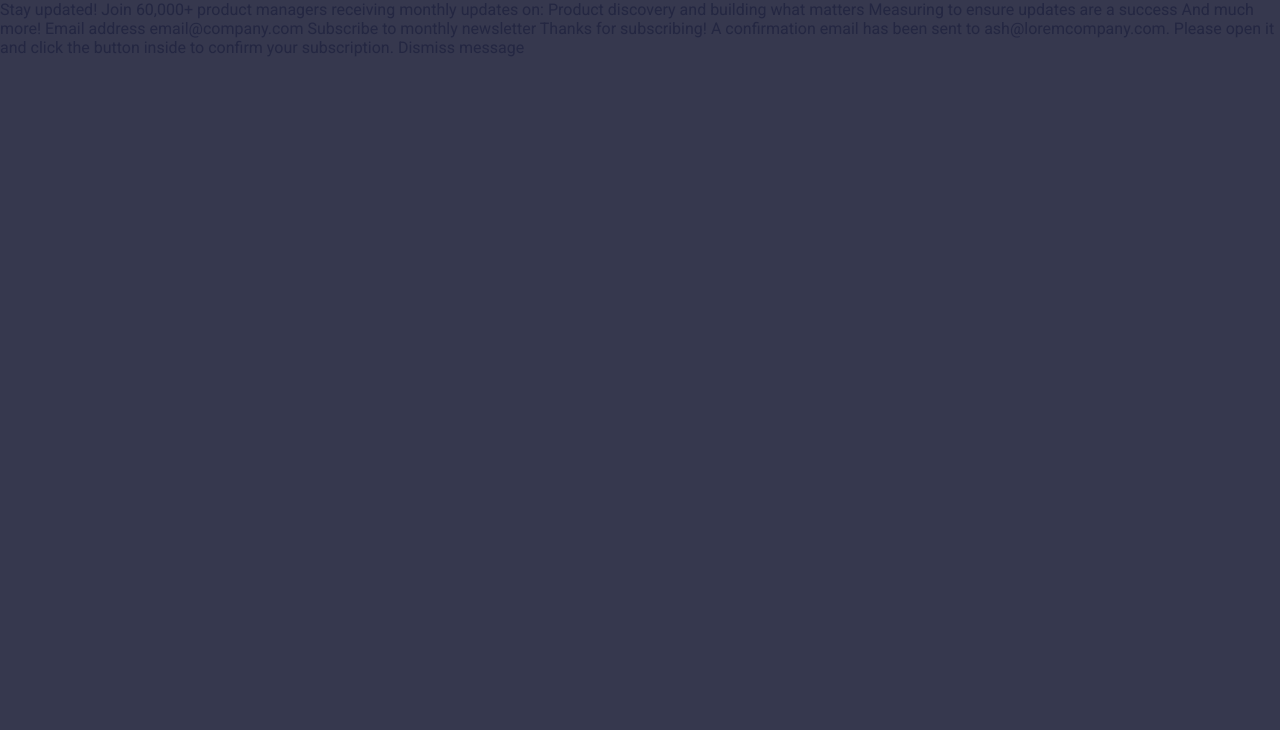
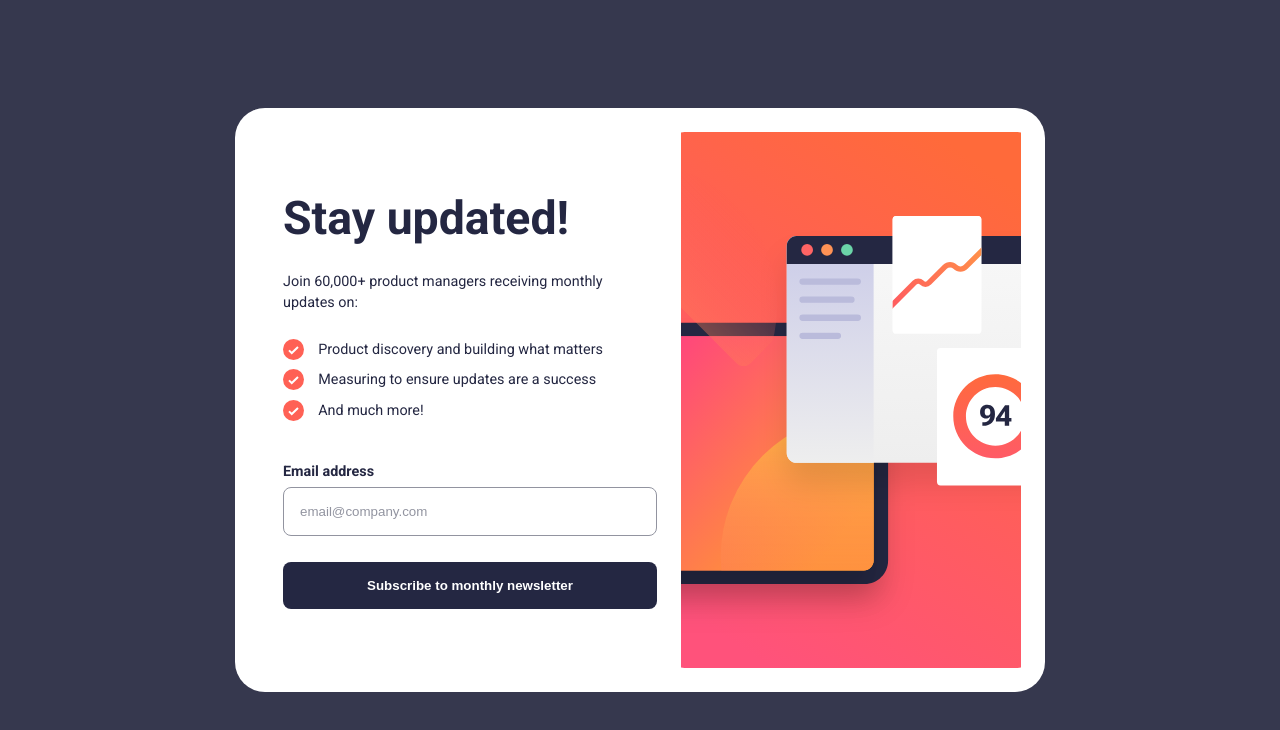
Before and after one commit to shakthi2003gh/FrontendMentor-newsletter-signup-page, a plain HTML site: page index.html in a window 1280 px wide. Drawn offline with Linux system fonts and the light colour scheme.

Commit message:
Create landing page

```diff
--- a/index.css
+++ b/index.css
@@ -2,10 +2,11 @@
 
 :root {
   --clr-primary: hsl(234, 29%, 20%);
-  --clr-secondary: hsl(4, 100%, 67%);
   --clr-accent: hsl(231, 7%, 60%);
+  --clr-error: hsl(4, 100%, 67%);
   --clr-white: hsl(0, 0%, 100%);
   --bg: hsl(235, 18%, 26%);
+  --bg-error: hsla(4, 100%, 67%, 0.15);
 }
 
 *,
@@ -15,8 +16,167 @@
 }
 
 body {
+  font-size: 0.9rem;
   font-family: "Roboto", sans-serif;
+  line-height: 2.6ch;
   margin: 0;
   color: var(--clr-primary);
   background-color: var(--bg);
 }
+
+[hidden] {
+  display: none !important;
+  opacity: 0;
+  height: 0;
+}
+
+h1,
+p {
+  margin: 0;
+}
+
+h1 {
+  line-height: normal;
+}
+
+.landing-page {
+  min-height: 100dvh;
+  background-color: var(--clr-white);
+}
+
+picture img {
+  width: 100%;
+  object-fit: cover;
+}
+
+@media (width > 650px) {
+  body {
+    display: grid;
+    place-content: center;
+    min-height: 100dvh;
+  }
+
+  h1 {
+    font-size: 2.9rem;
+  }
+
+  .landing-page {
+    display: flex;
+    flex-direction: row-reverse;
+    justify-content: space-between;
+    max-width: 810px;
+    min-height: auto;
+    max-height: 593px;
+    padding: 1.5rem;
+    margin-block: 1.5rem;
+    border-radius: 30px;
+  }
+
+  picture img {
+    height: 100%;
+  }
+}
+
+.content {
+  padding: 1.5rem;
+}
+
+.content h1 {
+  margin-block: 0 1.6rem;
+}
+
+.content ul {
+  display: grid;
+  gap: 0.5rem;
+  padding-left: 2.2rem;
+  margin-block: 1.6rem;
+}
+
+.content li {
+  position: relative;
+  list-style: none;
+}
+
+.content li::before {
+  position: absolute;
+  left: -2.2rem;
+  content: url(./assets/icon-list.svg);
+}
+
+@media (width>650px) {
+  .content {
+    align-self: center;
+  }
+
+  .content ul {
+    gap: 0.6rem;
+    margin-bottom: 2.5rem;
+  }
+}
+
+.input-group {
+  display: grid;
+  grid-template-areas:
+    "label error"
+    "input input";
+  gap: 5px;
+  margin-bottom: 1.6rem;
+}
+
+.input-group label {
+  grid-area: label;
+  font-weight: 700;
+}
+
+.input-group input {
+  grid-area: input;
+  width: 100%;
+  padding: 1.2em;
+  border: 1px solid var(--clr-accent);
+  border-radius: 8px;
+  outline: none;
+}
+
+.input-group.invalid input {
+  color: var(--clr-error);
+  border-color: var(--clr-error);
+  background-color: var(--bg-error);
+}
+
+.input-group input::placeholder {
+  color: var(--clr-accent);
+}
+
+.input-group.input-group.invalid input::placeholder {
+  color: var(--clr-error);
+}
+
+.input-group:not(.invalid) input:hover {
+  border-color: var(--clr-primary);
+}
+
+.input-group .error {
+  display: none;
+  grid-area: error;
+  text-align: right;
+  color: var(--clr-error);
+}
+
+.input-group.invalid .error {
+  display: block;
+}
+
+button {
+  font-weight: 700;
+  width: 100%;
+  padding: 1rem;
+  border: none;
+  border-radius: 8px;
+  color: var(--clr-white);
+  background-color: var(--clr-primary);
+}
+
+button:hover {
+  background: linear-gradient(to right, rgb(224, 81, 114), var(--clr-error));
+  cursor: pointer;
+}
--- a/index.html
+++ b/index.html
@@ -11,34 +11,42 @@
 </head>
 
 <body>
+  <div class="landing-page">
+    <picture>
+      <source media="(min-width:650px)" srcset="./assets/illustration-sign-up-desktop.svg">
+      <img src="./assets/illustration-sign-up-mobile.svg" alt="">
+    </picture>
 
-  <!-- Sign-up form start -->
+    <div class="content">
+      <h1>Stay updated!</h1>
 
-  Stay updated!
+      <p>Join 60,000+ product managers receiving monthly updates on:</p>
 
-  Join 60,000+ product managers receiving monthly updates on:
+      <ul>
+        <li>
+          Product discovery and building what matters
+        </li>
 
-  Product discovery and building what matters
-  Measuring to ensure updates are a success
-  And much more!
+        <li>
+          Measuring to ensure updates are a success
+        </li>
 
-  Email address
-  email@company.com
+        <li>
+          And much more!
+        </li>
+      </ul>
 
-  Subscribe to monthly newsletter
+      <div class="input-group">
+        <label for="email">Email address</label>
+        <input id="email" type="email" placeholder="email@company.com" autocomplete="email">
+        <div class="error">valid email required</div>
+      </div>
 
-  <!-- Sign-up form end -->
-
-  <!-- Success message start -->
-
-  Thanks for subscribing!
-
-  A confirmation email has been sent to ash@loremcompany.com.
-  Please open it and click the button inside to confirm your subscription.
-
-  Dismiss message
-
-  <!-- Success message end -->
+      <button>
+        Subscribe to monthly newsletter
+      </button>
+    </div>
+  </div>
 
 </body>
 
```
